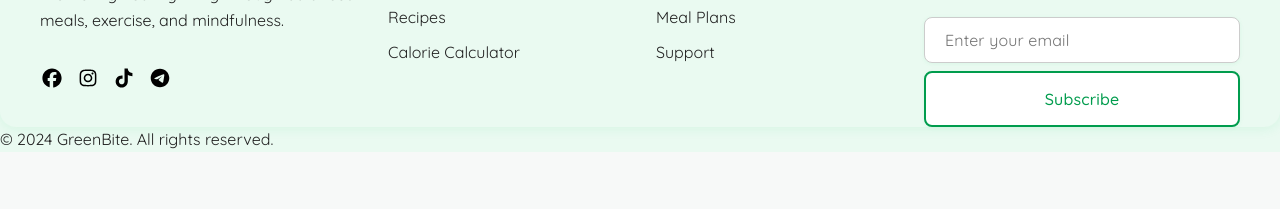
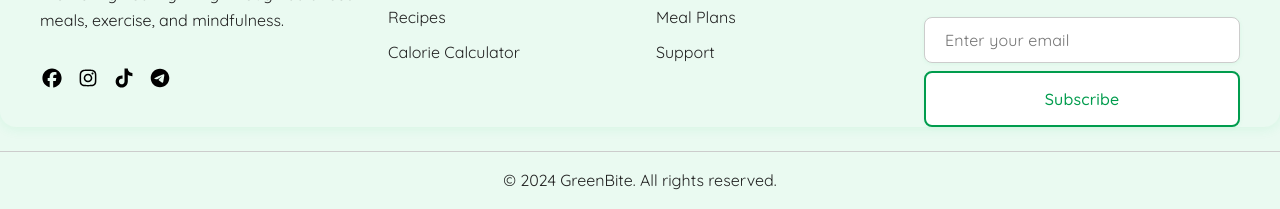
Before and after one commit to AnujaInduthara/Green-Bite, a plain HTML site: page index.html in a window 1280 px wide. Shown: the part 1895-2104 px from the top of the page. Before the commit the page ends 2047 px from the top, so only its background shows below. Drawn offline with Linux system fonts and the light colour scheme.

Commit message:
style: add footer-bottom styles for improved layout and alignment

```diff
--- a/assets/css/footer.css
+++ b/assets/css/footer.css
@@ -49,6 +49,13 @@
 .footer-social svg {
   width: 24px;
   height: 24px;
+}
+
+.footer-bottom {
+  text-align: center;
+  padding: var(--space-4) 0;
+  border-top: 1px solid var(--color-border);
+  margin-top: var(--space-6);
 }
 .footer-links,
 .footer-resources {
```
